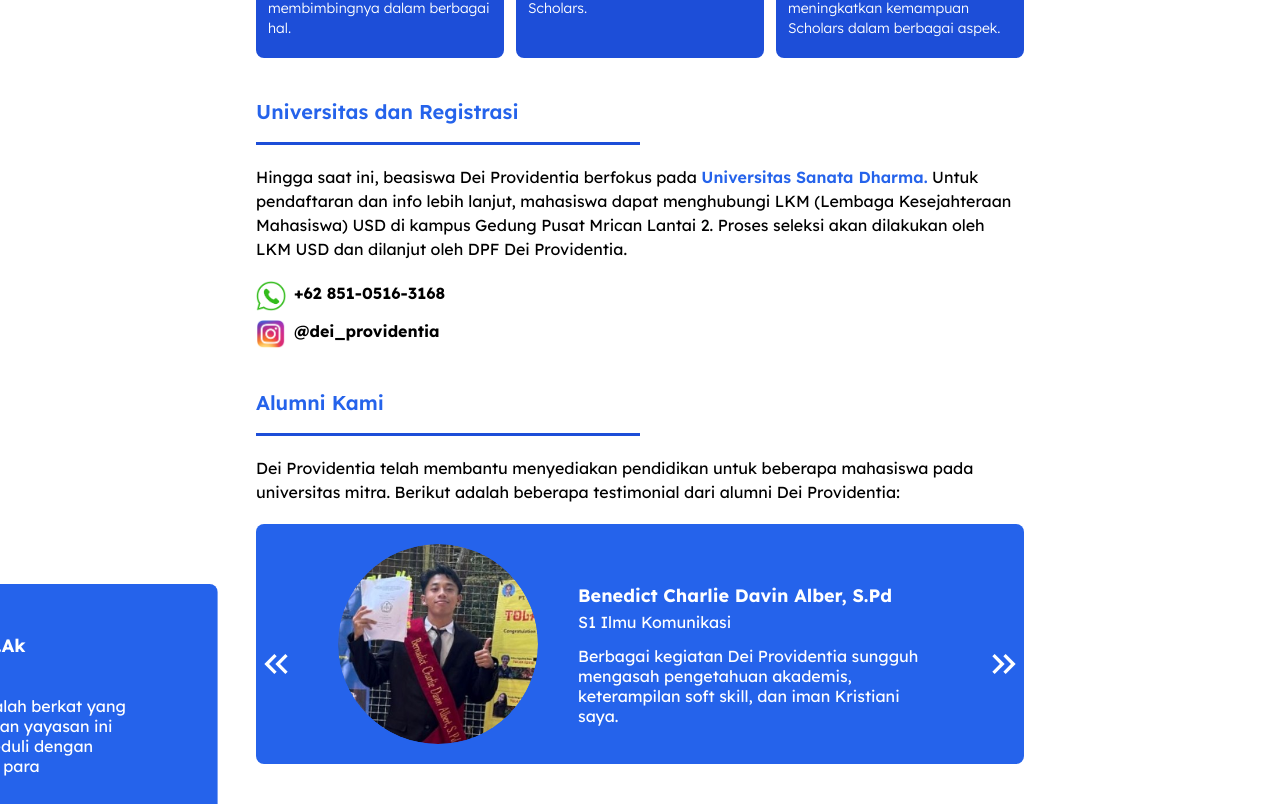
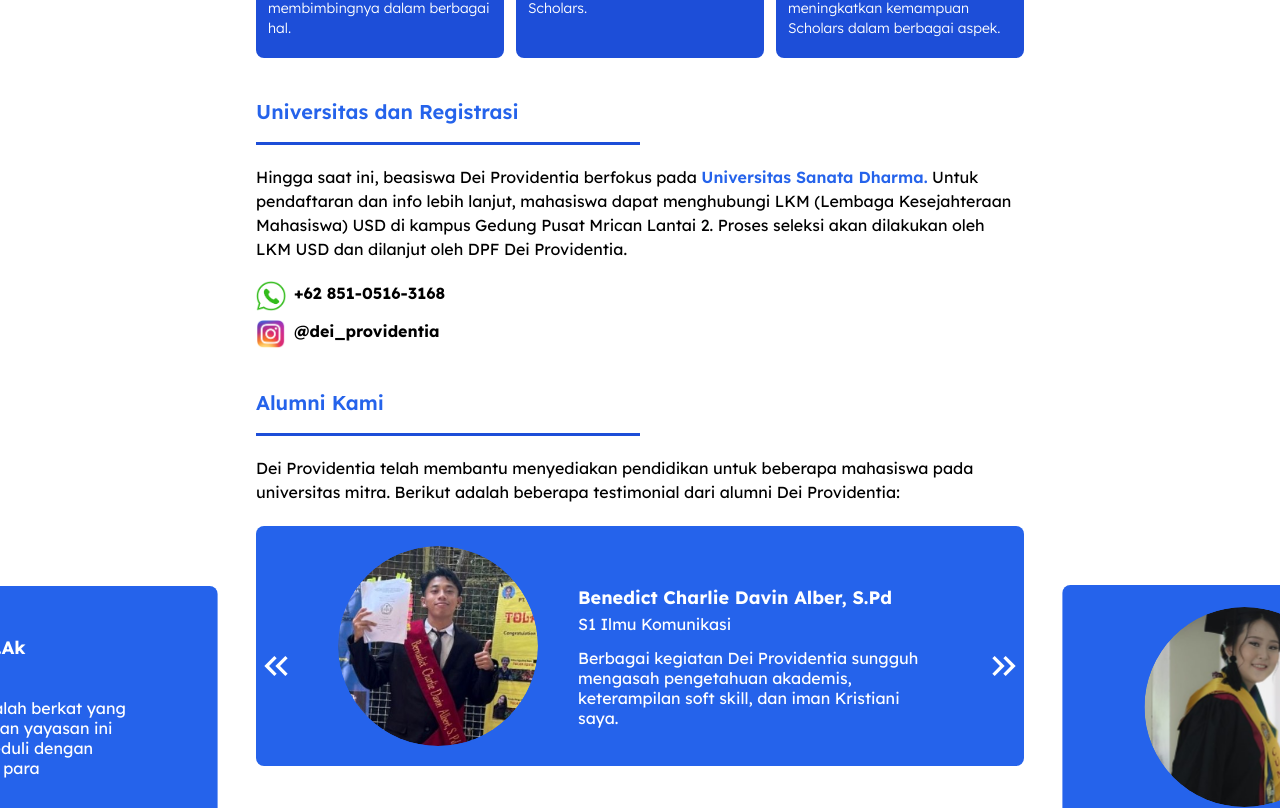
Before and after one commit to BrandonRafaelLovelyno/Dei-Providentia, a Next.js app: page / in a window 1280 px wide. Shown: the part 2439-3247 px from the top of the page. Built offline with nearby package versions, Linux system fonts and the light colour scheme.

Commit message:
feat : brigitta alumni

```diff
--- a/sections/home/section-alumni.tsx
+++ b/sections/home/section-alumni.tsx
@@ -25,6 +25,13 @@
       "Berbagai kegiatan Dei Providentia sungguh mengasah pengetahuan akademis, keterampilan soft skill, dan iman Kristiani saya.",
     src: "/home/alumni/benedict.jpg",
   },
+  {
+    name: "Brigitta Amanda Maharani",
+    prodi: "S1 Farmasi",
+    quote:
+      "Dei Providentia melatih saya untuk menjadi seorang pemimpin yang percaya diri, bertanggung jawab, dapat membuat keputusan, pantang menyerah, menghargai perbedaan, serta taat dan takut akan Tuhan melalui berbagai kegiatan yang diadakan.",
+    src: "/home/alumni/brigitta.jpg",
+  },
 ];
 
 const SectionAlumni = () => {
```
Also changed, not shown: public/home/alumni/brigitta.jpg (added).
